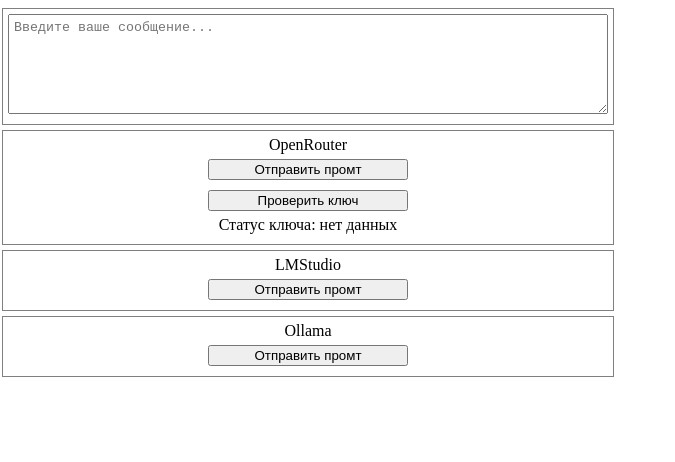
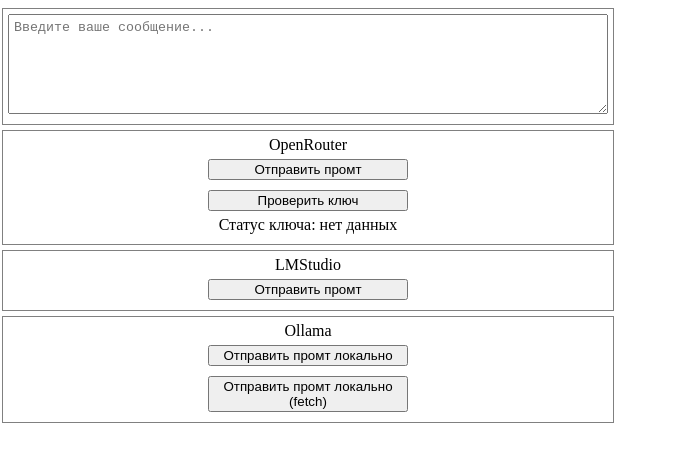
Before and after one commit to Kasimba666/test-llm-connection, a Vue app: page / in a window 1280 px wide. Shown: the top 462 px of the page, without its empty margins (0-675 px from the left). Built offline with nearby package versions, Linux system fonts and the light colour scheme.

Commit message:
ollama fetch local

```diff
--- a/package.json
+++ b/package.json
@@ -4,7 +4,7 @@
   "version": "0.0.0",
   "type": "module",
   "scripts": {
-    "dev": "vite",
+    "dev": "vite --host",
     "build": "vite build",
     "preview": "vite preview"
   },
--- a/src/components/LLMConnect.vue
+++ b/src/components/LLMConnect.vue
@@ -49,9 +49,15 @@
       <div>Ollama</div>
       <button class="app-button"
             :disabled="loadingOllama"
-            @click="sendPromptToOllama"
+            @click="sendPromptToOllamaLocal"
       >
-          Отправить промт
+          Отправить промт локально
+      </button>
+      <button class="app-button"
+            :disabled="loadingOllama"
+            @click="sendPromptToOllamaLocalFetch"
+      >
+          Отправить промт локально (fetch)
       </button>
       <div v-if="loadingOllama" class="loading">Загрузка...</div>
       <div v-if="errorOllama" class="error">Ошибка: {{ errorOllama }}</div>
@@ -77,6 +83,7 @@
   const LMSTUDIO_URL = 'http://192.168.0.100:1234/v1/chat/completions';
 
   const OLLAMA_MODEL_NAME = 'llama3.2:1b';
+  const OLLAMA_URL = 'http://192.168.0.100:11434/api/generate';
 
   const promptOpenRouter = ref('');
   const responseOpenRouter = ref('');
@@ -177,7 +184,7 @@
        );
   }
 
-  async function sendPromptToOllama() {
+  async function sendPromptToOllamaLocal() {
     if (!promptOpenRouter.value.trim()) return;
 
     loadingOllama.value = true;
@@ -201,6 +208,36 @@
       .finally(()=>{
         loadingOllama.value = false;
       });
+  }
+  async function sendPromptToOllamaLocalFetch() {
+    if (!promptOpenRouter.value.trim()) return;
+
+    loadingOllama.value = true;
+    errorOllama.value = '';
+    responseOllama.value = '';
+    const payload = {
+        model: OLLAMA_MODEL_NAME,
+        prompt: promptOpenRouter.value
+    }
+
+    console.log('ollama fetch');
+
+    fetch(OLLAMA_URL, {
+      method: 'POST',
+      headers: {
+          'Content-Type': 'application/json',
+      },
+      body: payload
+    }).then(res=> {
+        console.log('res: ', res);
+        responseOllama.value = res?.message?.content;
+        // responseOllama.value = res?.message?.content;
+    }).catch(err=>{
+            errorOllama.value = err;
+    }).finally(()=>{
+            loadingOllama.value = false;
+        });
+
   }
 </script>
 
```
